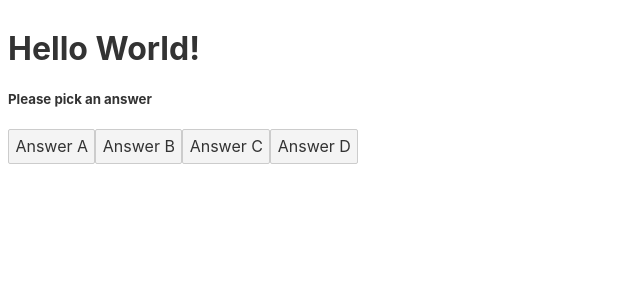
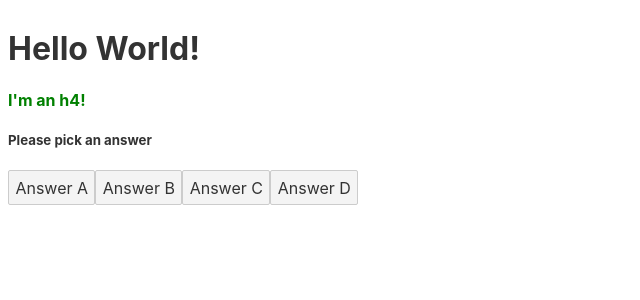
Before and after one commit to z-burke/leveluptuts-svelte-for-beginners, a Svelte app: page / in a window 1280 px wide. Shown: the top 300 px of the page, without its empty margins (0-640 px from the left). Built offline with nearby package versions, Linux system fonts and the light colour scheme.

Commit message:
08 CSS Basics

```diff
--- a/src/App.svelte
+++ b/src/App.svelte
@@ -2,5 +2,12 @@
 	import Quiz from "./Quiz.svelte";
 </script>
 
+<style>
+	:global(h4) {
+		color: green;
+	}
+</style>
+
 <h1>Hello World!</h1>
+<h4>I'm an h4!</h4>
 <Quiz quizName="New Quiz" />
--- a/src/Quiz.svelte
+++ b/src/Quiz.svelte
@@ -11,6 +11,12 @@
     }
 </script>
 
+<style>
+    h4 {
+        color: red;
+    }
+</style>
+
 <div>
     {#if result}
         <h4>{result}</h4>
```
